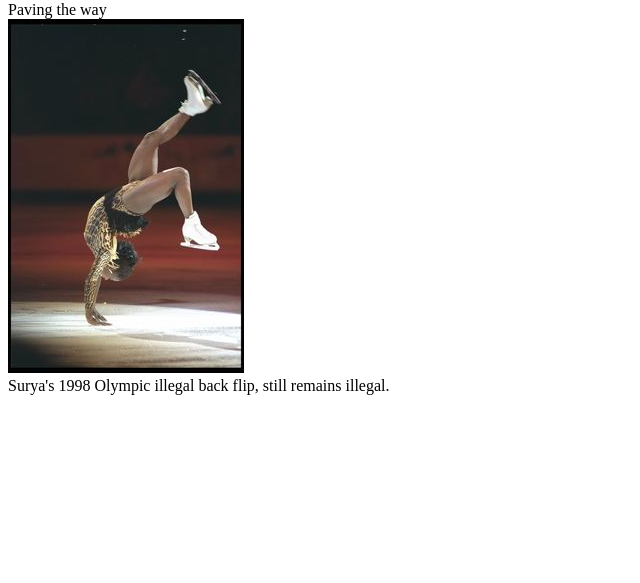
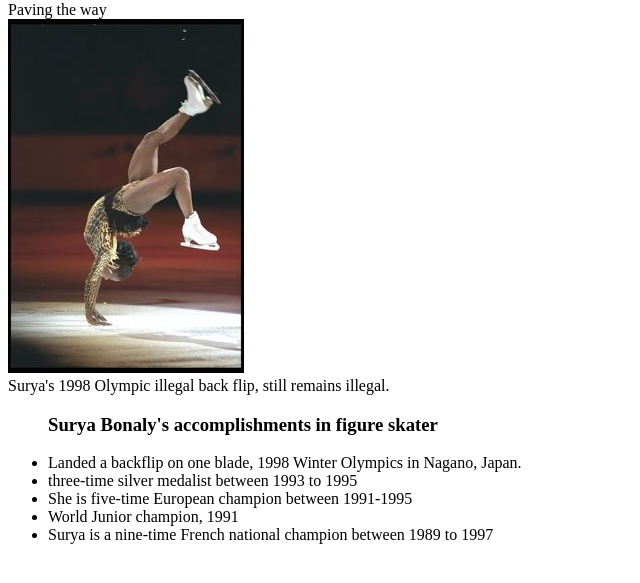
Before and after one commit to SNulu/Build-A-Tribute-Page-, a plain HTML site: page index.html in a window 1280 px wide. Shown: the part 79-662 px from the top of the page, without its empty margins (0-640 px from the left). Drawn offline with Linux system fonts and the light colour scheme.

Commit message:
add li tags.

```diff
--- a/index.html
+++ b/index.html
@@ -6,17 +6,21 @@
   </head>
   <body>
     <div id="main">
-    <h1 id="title">Surya Bonaly:Figure skater</h1>
+    <h1 id="title">Surya Bonaly: Figure skater</h1>
     <div>Paving the way<//div>
     <div id="img-div">
         <img id="image" src="img/Back-Flipping.jpg" alt="Suray ice staking">
-        <div id="img-caption"> Surya's 1998 Olympic illegal back flip, still remains illegal.
+        <div id="img-caption">Surya's 1998 Olympic illegal back flip, still remains illegal.
         </div>
     </div>
     <div id="tribute-infro">
       <ul>
-        <h3></
-
+        <h3 id="headline">Surya Bonaly's accomplishments in figure skater</h3>
+        <li>Landed a backflip on one blade, 1998 Winter Olympics in Nagano, Japan.</li>
+        <li>three-time silver medalist between 1993 to 1995</li>
+        <li>She is five-time European champion between 1991-1995</li>
+        <li>World Junior champion, 1991</li>
+        <li> Surya is a nine-time French national champion between 1989 to 1997</li>
       </div>
       <div id="tribute-link"></div>
     </main>
```
